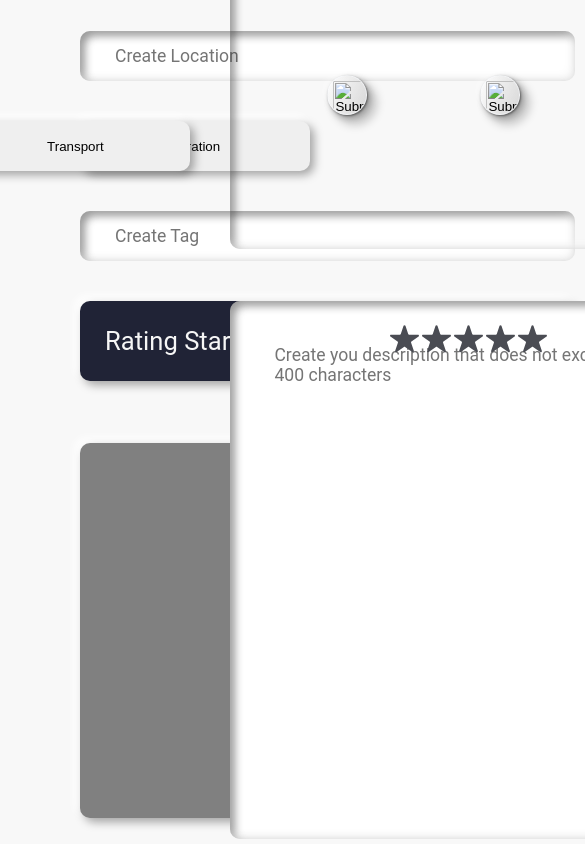
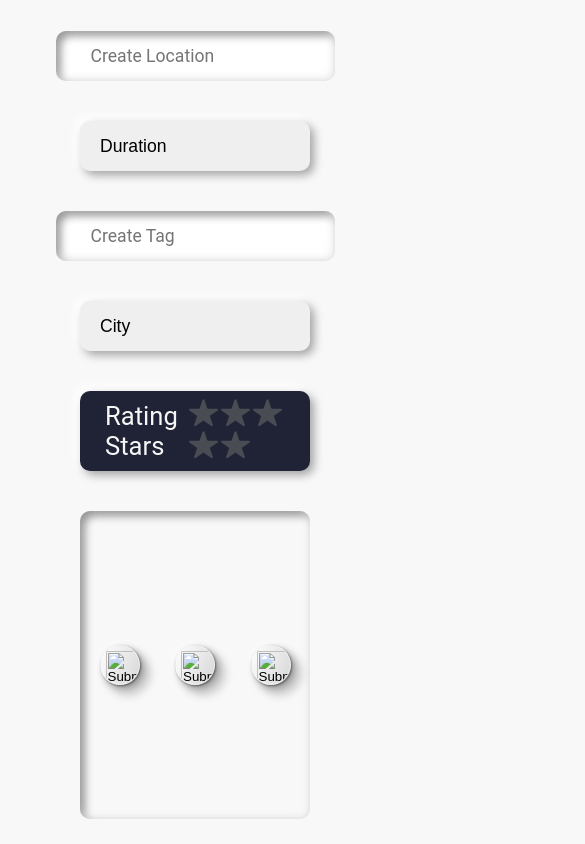
Before and after one commit to colmexcode/frontend_code, a React app: page /create-experience in a window 390 px wide. Shown: the part 880-1724 px from the top of the page, 585 px wide, since content can reach past the window. Built offline with nearby package versions, Linux system fonts and the light colour scheme.

Commit message:
Adding Create Experience Page responsive

```diff
--- a/src/components/ExperienceForm/index.js
+++ b/src/components/ExperienceForm/index.js
@@ -10,6 +10,7 @@ import {
   ExpForm,
   Rating,
   Map,
+  CityButton,
   Pics,
   CancelButton,
   SubmitButton,
@@ -28,14 +29,26 @@ export const ExperienceForm = () => {
           placeholder="Create Name of the Experience"
         />
         <input type="text" placeholder="Create Location" />
-        <input type="button" value="Duration" />
-        <input type="button" value="Transport" />
+        <div>
+          <input type="button" value="Duration" />
+          <div>
+            <p>5 min</p>
+            <p>15 min</p>
+            <p>30 min</p>
+          </div>
+        </div>
         <input type="text" placeholder="Create Tag" />
+        <div>
+          <CityButton />
+          <div>
+            <p>México</p>
+            <p>Bogotá</p>
+          </div>
+        </div>
         <Rating>
           <p>Rating Stars</p>
           <Rate />
         </Rating>
-        <Map />
         <Pics>
           <Icon src="arrowLeft" />
           <Icon src="addPicture" />
--- a/src/components/ExperienceForm/styles.js
+++ b/src/components/ExperienceForm/styles.js
@@ -9,19 +9,32 @@ import {
   fonts,
 } from '../../global-styles/Variables';
 
+import { media } from '../../global-styles/MediaQueries';
+
+
 // ------------------------------------ COMPONENTS ------------------------------------//
 export const ExpCreationContainer = styled.section`
   padding: ${spacing.space3} ${spacing.space4};
 
   h2 {
     font-size: ${fonts.h1};
+
+    ${media.mobile} {
+      text-align:center;
+      font-size: ${fonts.h2};
+    }
+
   }
+
+  ${media.mobile} {
+    padding: ${spacing.space1} ${spacing.space2};
+  }
+
 `;
 
 export const ExpForm = styled.form`
   display: grid;
   grid-template-columns: 48% 48%;
-  /* grid-template-rows: repeat(4, 150px) 100px 380px 50px; */
 
   gap: 40px;
 
@@ -35,6 +48,12 @@ export const ExpForm = styled.form`
     border-radius: ${border.borderRadiusSmall};
     box-shadow: ${shadows.innerSoftShadow};
     outline: none;
+
+    ${media.mobile} {
+      width: 230px;
+      padding: ${spacing.space2};
+      font-size: ${fonts.small};
+    }
   }
 
   [type='button'] {
@@ -42,14 +61,46 @@ export const ExpForm = styled.form`
     grid-row: 3 / span 1;
     width: 230px;
     height: 50px;
+    padding-left: 20px;
+    font-size: ${fonts.h3};
+    text-align: left;
     border: none;
     border-radius: ${border.borderRadiusSmall};
     box-shadow: ${shadows.outsideSoftShadow};
     outline: none;
+    position: relative;
+
+    ${media.mobile} {
+      font-size: ${fonts.p};
+    }
   }
 
-  [type='button'] ~ [type='button'] {
-    justify-self: end;
+  [type='button'] ~ div {
+    display: none;
+    width: 230px;
+    background: white;
+    text-align: center;
+    border-radius: ${border.borderRadiusSmall};
+    box-shadow: ${shadows.outsideSoftShadow};
+    position: absolute;
+  }
+
+  div:hover [type='button'] ~ div {
+    display: block;
+  }
+
+  /* div:hover ${CityButton} ~ div {
+    display: block;
+  } */
+
+  [type='button'] ~ div p:hover {
+    margin: 0;
+    padding: 8px 0;
+    color: white;
+    background-color: ${colors.titleColor};
+    border-radius: ${border.borderRadiusSmall};
+    box-shadow: ${shadows.outsideSoftShadow};
+    cursor: pointer;
   }
 
   textarea {
@@ -64,12 +115,30 @@ export const ExpForm = styled.form`
     border-radius: ${border.borderRadiusSmall};
     box-shadow: ${shadows.innerSoftShadow};
     outline: none;
+
+    ${media.tablet} {
+      height: 300px;
+    }
+
+    ${media.mobile} {
+      width: 230px;
+      height: 100px;
+      padding: ${spacing.space2};
+      font-size: ${fonts.p};
+      overflow-y: scroll;
+    }
+  }
+
+  ${media.tablet} {
+    display: flex;
+    flex-wrap: wrap;
+    justify-content: center;
   }
 `;
 
 export const Rating = styled.div`
   grid-column: 1 / 2;
-  grid-row: 5 / 6;
+  grid-row: 6 / 7;
   width: 495px;
   height: 80px;
   padding: 0 25px;
@@ -79,23 +148,24 @@ export const Rating = styled.div`
   background-color: ${colors.titleColor};
   border-radius: ${border.borderRadiusSmall};
   box-shadow: ${shadows.outsideSoftShadow};
+  z-index: -1;
+
+  ${media.mobile} {
+    padding: 0 8px;
+    width: 230px;
+  }
 
   p {
     font-family: ${fonts.family};
     font-size: ${fonts.h1};
     color: #f6f6f6;
+
+    ${media.mobile} {
+      font-size: ${fonts.p};
+    }
   }
 `
 
-export const Map = styled.div`
-  grid-column: 1 / 2;
-  grid-row: 6 / 7;
-  width: 496px;
-  height: 375px;
-  background-color: gray;
-  border-radius: ${border.borderRadiusSmall};
-  box-shadow: ${shadows.outsideSoftShadow};
-`
 export const Pics = styled.div`
   grid-column: 2 / 3;
   grid-row: 1 / 5;
@@ -106,6 +176,11 @@ export const Pics = styled.div`
   justify-content:space-evenly;
   border-radius: ${border.borderRadiusSmall};
   box-shadow: ${shadows.innerSoftShadow};
+
+  ${media.mobile} {
+    width: 230px;
+    height:200px;
+  }
 `
 export const CancelButton = styled.button`
   justify-self: end;
@@ -142,3 +217,34 @@ export const SubmitButton = styled.button`
   box-shadow: ${shadows.outsideSoftShadow};
   outline: none;
 `;
+
+export const CityButton = styled.input.attrs({
+  type: 'button',
+  value: 'City',
+})`
+  grid-column: 1 / 2;
+  grid-row: 5 / 6;
+  width: 230px;
+  height: 50px;
+  padding-left: 20px;
+  text-align: left;
+  border: none;
+  border-radius: ${border.borderRadiusSmall};
+  box-shadow: ${shadows.outsideSoftShadow};
+  outline: none;
+  position: relative;
+
+  div {
+    display: none;
+    width: 230px;
+    background: white;
+    text-align: center;
+    border-radius: ${border.borderRadiusSmall};
+    box-shadow: ${shadows.outsideSoftShadow};
+    position: absolute;
+  }
+
+  div:hover {
+    display: block;
+  }
+`;
```
